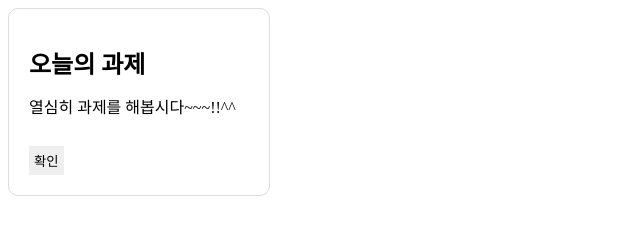
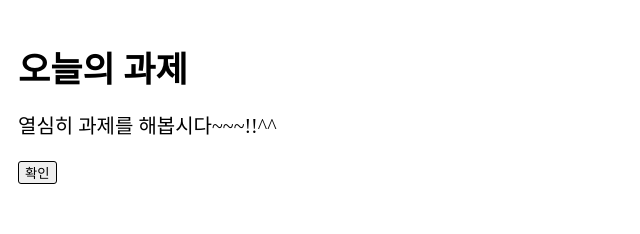
Before and after one commit to LIKELION-Front-14/week2-exam, a plain HTML site: page exam2.html in a window 1280 px wide. Shown: the whole page, without its empty margins (0-640 px from the left). Drawn offline with Linux system fonts and the light colour scheme.

Commit message:
week2-exam

```diff
--- a/exam2.css
+++ b/exam2.css
@@ -1,23 +1,23 @@
-.card{
-    width:220px;
-    background-color:#ffffff;
-    border: 1px solid #ddd;
-    padding: 20px;
-    border-radius: 10px;
+.card {
+    width: 300px;
+    padding: 10px;
+    background-color: white;
+    border: none;
 }
 
-.card h1{
-    font-size:24px;
-    color:#000000
+.card h1 {
+    font-size: 35px;
+    color: black;
 }
 
-.card p{
-    font-size:16px;
-    line-height:1.5;
+.card p {
+    font-size: 20px;
+    color: black;
+    line-height: 20px;
 }
 
-.card button{
-    margin-top:10px;
-    padding:5px;
-    border: none;
+.card button {
+    margin-top: 5px;
+    border: 1px solid black;
+    border-radius: 3px;
 }
--- a/exam2.html
+++ b/exam2.html
@@ -1,17 +1,16 @@
 <!DOCTYPE html>
-<html lang="ko">
+<html lang="en">
 <head>
     <meta charset="UTF-8">
-        <meta name="viewport" content="width=device-width, initial-scale=1.0" />
-        <title>과제2</title>
-        <link rel="stylesheet" href="./exam2.css" />
+    <meta name="viewport" content="width=device-width, initial-scale=1.0">
+    <title>CSS 과제</title>
+    <link rel="stylesheet" href="exam2.css">
 </head>
 <body>
-        <div class = "card">
+    <div class="card">
     <h1>오늘의 과제</h1>
     <p>열심히 과제를 해봅시다~~~!!^^</p>
-            <button type="submit">확인</button>
+    <button type="button">확인</button>
     </div>
-
 </body>
 </html>
```
Also changed, not shown: exam1.html (+12 -13 lines), exam1.png (added). Lines whose indentation alone changed are shown as unchanged.
